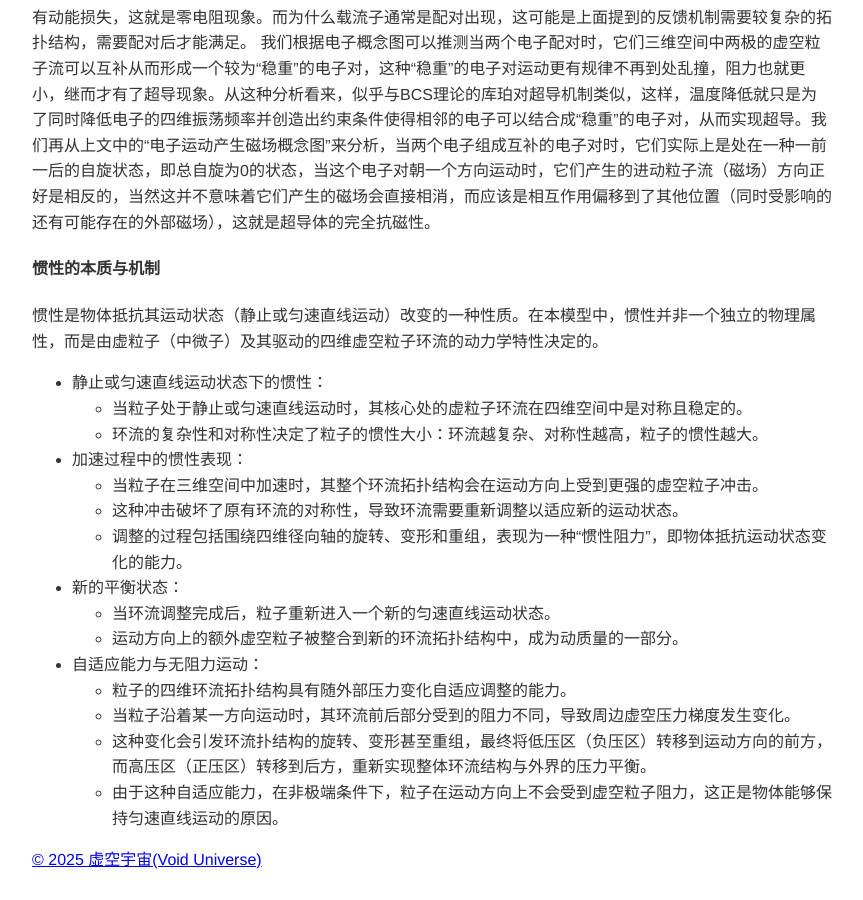
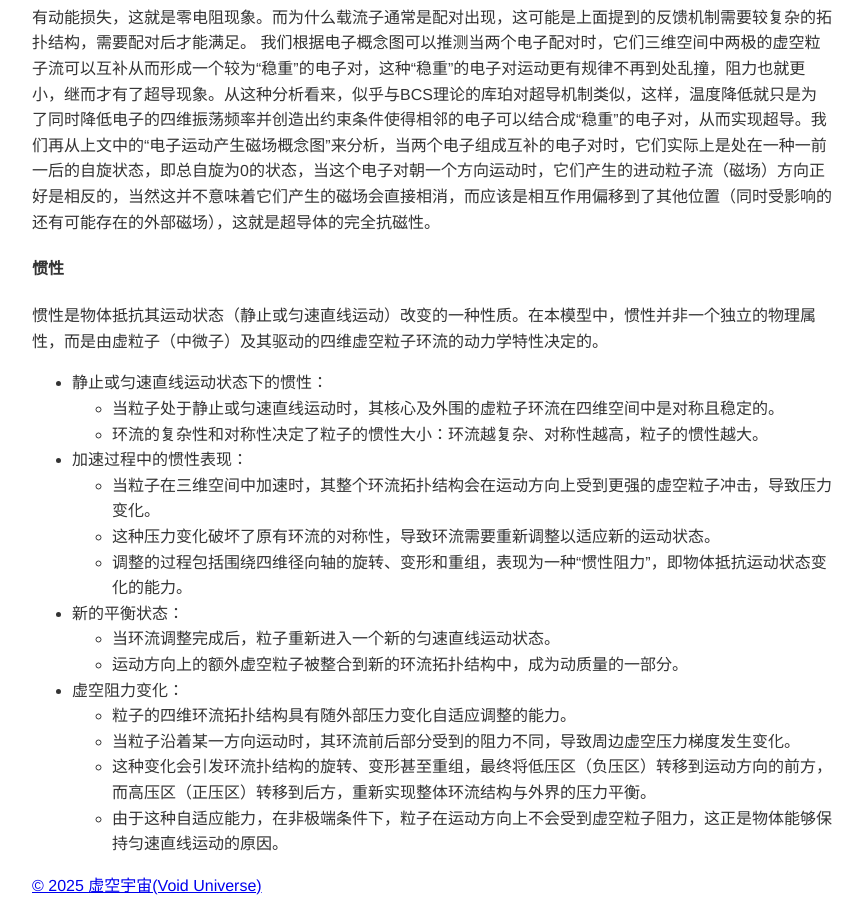
Before and after one commit to 00xxff/Void-Universe, a Jekyll site: the page built from 虚空宇宙模型及推理/虚空宇宙假说.md, in a window 1280 px wide and 900 px high, scrolled down 16014 px. Shown: the whole window, without its empty margins (208-1071 px from the left). Built offline with Jekyll 4.4.1, drawn with Linux system fonts in a browser that asks for light colours; our own code applies the rules of GitHub Pages for plain Markdown files.

Commit message:
修改 惯性机制

```diff
--- a/虚空宇宙模型及推理/虚空宇宙假说.md
+++ b/虚空宇宙模型及推理/虚空宇宙假说.md
@@ -384,20 +384,20 @@
 首先，从前面的热力学本质中我们知道物体的温度反映了其内部所有粒子的四维径向波动强度；而物质的热传导是通过静电力(四维梯度压力)和范德华力(电子运动导致的局部动态梯度压力)以及热辐射(电磁波和热力波)来实现的。其中静电力是不变的，所以温度变化影响的只有范德华力和热辐射，这两者都会与电子运动产生相互影响，因此，超导现象我们可以理解为 当物质温度降低时，其四维径向波动趋向平稳，产生的热力波扰动也趋向平稳，物质内部晶格逐渐稳定固化并形成一个稳定的涡流场，在这个涡流场中，自由电子从内部通过时，电子运动产生的范德华力和热力波会被反馈回来作用到电子自身继而不再有动能损失，这就是零电阻现象。而为什么载流子通常是配对出现，这可能是上面提到的反馈机制需要较复杂的拓扑结构，需要配对后才能满足。
 我们根据电子概念图可以推测当两个电子配对时，它们三维空间中两极的虚空粒子流可以互补从而形成一个较为“稳重”的电子对，这种“稳重”的电子对运动更有规律不再到处乱撞，阻力也就更小，继而才有了超导现象。从这种分析看来，似乎与BCS理论的库珀对超导机制类似，这样，温度降低就只是为了同时降低电子的四维振荡频率并创造出约束条件使得相邻的电子可以结合成“稳重”的电子对，从而实现超导。我们再从上文中的“电子运动产生磁场概念图”来分析，当两个电子组成互补的电子对时，它们实际上是处在一种一前一后的自旋状态，即总自旋为0的状态，当这个电子对朝一个方向运动时，它们产生的进动粒子流（磁场）方向正好是相反的，当然这并不意味着它们产生的磁场会直接相消，而应该是相互作用偏移到了其他位置（同时受影响的还有可能存在的外部磁场），这就是超导体的完全抗磁性。
 
-#### 惯性的本质与机制
+#### 惯性
 
 惯性是物体抵抗其运动状态（静止或匀速直线运动）改变的一种性质。在本模型中，惯性并非一个独立的物理属性，而是由虚粒子（中微子）及其驱动的四维虚空粒子环流的动力学特性决定的。
 - 静止或匀速直线运动状态下的惯性：
-   - 当粒子处于静止或匀速直线运动时，其核心处的虚粒子环流在四维空间中是对称且稳定的。
+   - 当粒子处于静止或匀速直线运动时，其核心及外围的虚粒子环流在四维空间中是对称且稳定的。
    - 环流的复杂性和对称性决定了粒子的惯性大小：环流越复杂、对称性越高，粒子的惯性越大。
 - 加速过程中的惯性表现：
-   - 当粒子在三维空间中加速时，其整个环流拓扑结构会在运动方向上受到更强的虚空粒子冲击。
-   - 这种冲击破坏了原有环流的对称性，导致环流需要重新调整以适应新的运动状态。
+   - 当粒子在三维空间中加速时，其整个环流拓扑结构会在运动方向上受到更强的虚空粒子冲击，导致压力变化。
+   - 这种压力变化破坏了原有环流的对称性，导致环流需要重新调整以适应新的运动状态。
    - 调整的过程包括围绕四维径向轴的旋转、变形和重组，表现为一种“惯性阻力”，即物体抵抗运动状态变化的能力。
 - 新的平衡状态：
    - 当环流调整完成后，粒子重新进入一个新的匀速直线运动状态。
    - 运动方向上的额外虚空粒子被整合到新的环流拓扑结构中，成为动质量的一部分。
-- 自适应能力与无阻力运动：
+- 虚空阻力变化：
    - 粒子的四维环流拓扑结构具有随外部压力变化自适应调整的能力。
    - 当粒子沿着某一方向运动时，其环流前后部分受到的阻力不同，导致周边虚空压力梯度发生变化。
    - 这种变化会引发环流扑结构的旋转、变形甚至重组，最终将低压区（负压区）转移到运动方向的前方，而高压区（正压区）转移到后方，重新实现整体环流结构与外界的压力平衡。
```
